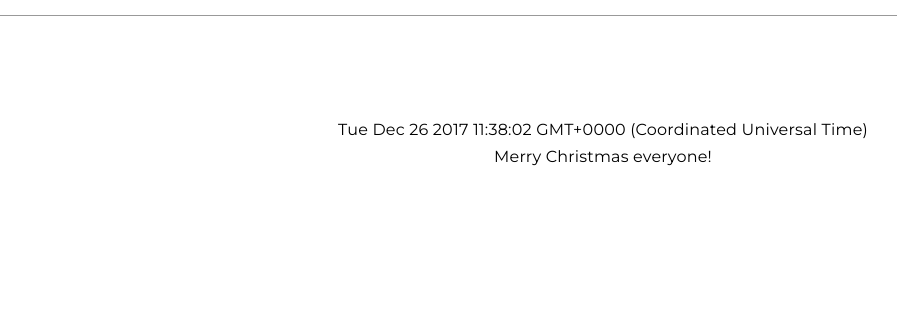
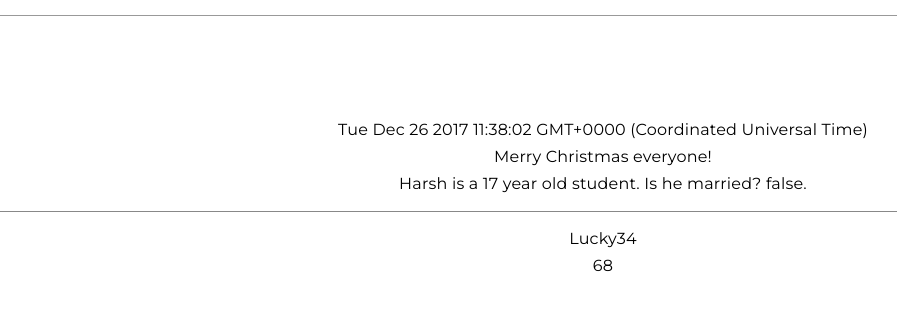
Before and after one commit to shubhamislucky/javascript, a plain HTML site: page html/test.html in a window 1280 px wide. Shown: the part 85-394 px from the top of the page, without its empty margins (37-934 px from the left). Drawn offline with Linux system fonts and the light colour scheme.

Commit message:
new stuff

```diff
--- a/css/test.css
+++ b/css/test.css
@@ -39,6 +39,13 @@ header{
     left: 70px;
 }
 
+#sep{
+    width:100%;
+    height: 1px;
+    position: absolute;
+    background-color: #888;
+    margin: 13px;
+}
 #javascript{
     position: relative;
     height: auto;
--- a/html/test.html
+++ b/html/test.html
@@ -21,9 +21,16 @@
                 <!-- JavaScript code here -->
                 <div id="javascript">
                     <p>
-                    <script type="text/javascript" src="../js/test.js">
-                    </script>
+                        <script type="text/javascript" src="../js/basic.js">
+                        </script>
+                    </p>
+
+                    <span id="sep"></span>
+
                     <p>
+                        <script type="text/javascript" src="../js/operator.js">
+                        </script>
+                    </p>
                 </div>
 
         </div>
--- /dev/null
+++ b/js/basic.js
@@ -0,0 +1,26 @@
+var hello;
+hello = new Date();
+document.write(hello);
+
+var wish = "Merry Christmas everyone!"
+document.write("<br>" + wish);
+
+// single line comment in javascript
+
+/* multiple
+   line comment in
+   javascript
+*/
+
+name = 'Harsh'
+age = 17;
+ismarried = false;
+profession = 'student';
+
+document.write('<br>' + name + ' is a ' + age + ' year old ' + profession
+                + '.' + ' Is he married? ' + ismarried + '.');
+
+/*
+var day = prompt("which day is today?");
+document.write('<br>' + 'Today is ' + day + '.');
+*/
--- /dev/null
+++ b/js/operator.js
@@ -0,0 +1,6 @@
+var age = 34;
+var name = 'Lucky';
+document.write('<br>');
+document.write(name + age);
+document.write('<br>');
+document.write(age + age);
--- a/js/test.js
+++ /dev/null
@@ -1,13 +0,0 @@
-var hello;
-hello = new Date();
-document.write(hello);
-
-var wish = "Merry Christmas everyone!"
-document.write("<br>" + wish);
-
-// single line comment in javascript
-
-/* multiple
-   line comment in
-   javascript
-*/
```
